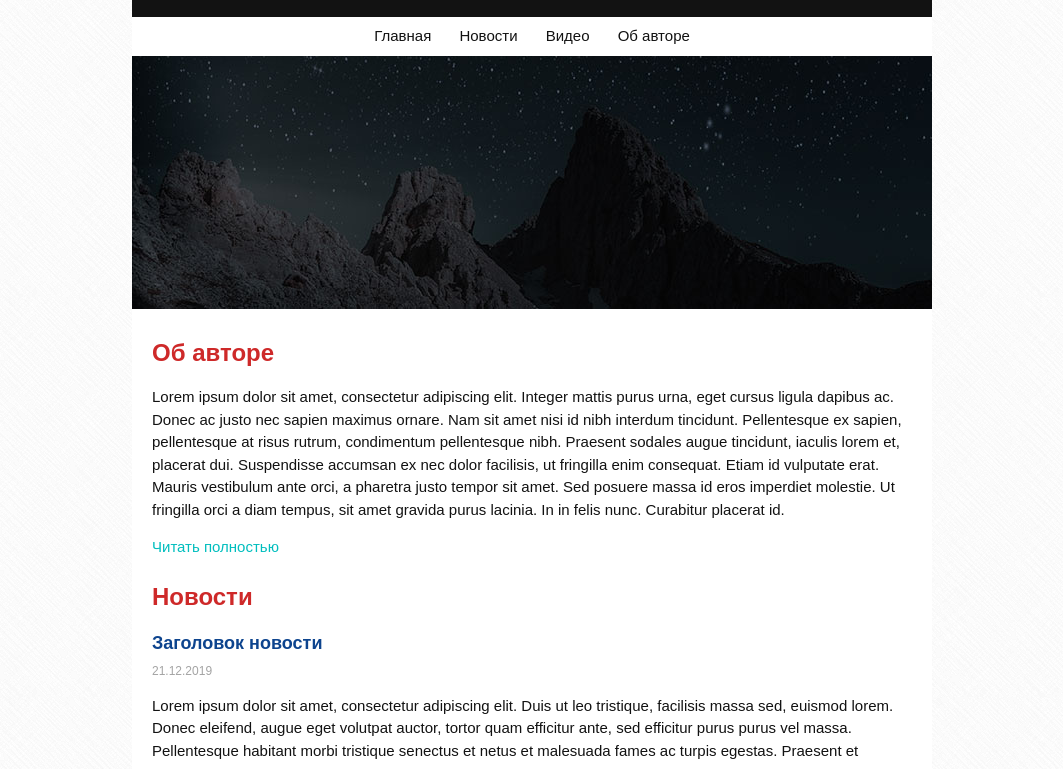
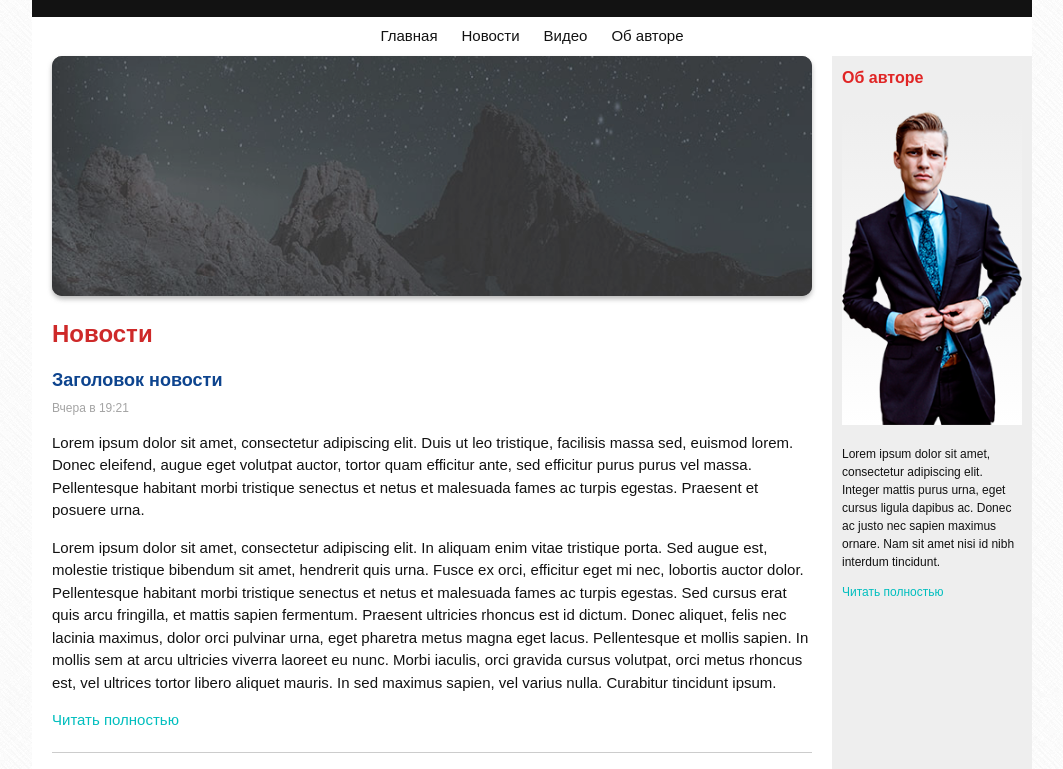
Before and after one commit to iiiRiSH/brainscloud, a plain HTML site: page practice/simple-page/index.html in a window 1280 px wide. Shown: the part 103-872 px from the top of the page, without its empty margins (108-1171 px from the left). Drawn offline with Linux system fonts and the light colour scheme.

Commit message:
Доработка страницы

```diff
--- a/practice/simple-page/index.html
+++ b/practice/simple-page/index.html
@@ -11,37 +11,25 @@
 <body>
 
     <div class="page">
-        <div class="header">
+        <header class="header">
             <h1 class="header-title">Мой первый сайт</h1>
             <h2 class="header-subtitle">Добро пожаловать!</h2>
-        </div>
+        </header>
 
-        <div class="nav">
+        <nav class="nav">
             <a class="nav-link" href="#">Главная</a>
             <a class="nav-link" href="#">Новости</a>
             <a class="nav-link" href="#">Видео</a>
             <a class="nav-link" href="#">Об авторе</a>
-        </div>
+        </nav>
 
-        <img src="/practice/simple-page/img/intro.jpg" alt="">
-
-        <div class="content">
-            <h3 class="content-title">Об авторе</h3>
-            <div class="content-text">
-                <p>Lorem ipsum dolor sit amet, consectetur adipiscing elit. Integer mattis purus urna, eget cursus
-                    ligula dapibus ac. Donec ac justo nec sapien maximus ornare. Nam sit amet nisi id nibh interdum
-                    tincidunt. Pellentesque ex sapien, pellentesque at risus rutrum, condimentum pellentesque nibh.
-                    Praesent sodales augue tincidunt, iaculis lorem et, placerat dui. Suspendisse accumsan ex nec dolor
-                    facilisis, ut fringilla enim consequat. Etiam id vulputate erat. Mauris vestibulum ante orci, a
-                    pharetra justo tempor sit amet. Sed posuere massa id eros imperdiet molestie. Ut fringilla orci a
-                    diam tempus, sit amet gravida purus lacinia. In in felis nunc. Curabitur placerat id.
-                </p>
-                <a class="read-more" href="#">Читать полностью</a>
-            </div>
+        <div class="container">
+            <main class="content">
+                <img class="img intro-img" src="/practice/simple-page/img/intro.jpg" alt="">
                 <h3 class="content-title">Новости</h3>
-            <div class="article">
+                <article class="article">
                     <h4 class="article-title"><a href="#">Заголовок новости</a></h4>
-                <div class="article-date">21.12.2019</div>
+                    <time class="article-date" datetime="21-12-2019 19:21">Вчера в 19:21</time>
                     <div class="article-text">
                         <p>
                             Lorem ipsum dolor sit amet, consectetur adipiscing elit. Duis ut leo tristique, facilisis massa
@@ -60,10 +48,10 @@
                             maximus sapien, vel varius nulla. Curabitur tincidunt ipsum.</p>
                     </div>
                     <a class="read-more" href="#">Читать полностью</a>
-            </div>
-            <div class="article">
+                </article>
+                <article class="article">
                     <h4 class="article-title"><a href="#">Заголовок новости</a></h4>
-                <div class="article-date">21.12.2019</div>
+                    <time class="article-date" datetime="20-12-2019 19:21">Среда в 17:11</time>
                     <div class="article-text">
                         <p>
                             Lorem ipsum dolor sit amet, consectetur adipiscing elit. Duis ut leo tristique, facilisis massa
@@ -76,9 +64,23 @@
                             sapien fermentum.</p>
                     </div>
                     <a class="read-more" href="#">Читать полностью</a>
+                </article>
+            </main>
+
+            <aside class="sidebar">
+                <h3 class="sidebar-title">Об авторе</h3>
+                <img class="img sidebar-img" src="/practice/simple-page/img/man.png" alt="">
+                <div class="sidebar-text">
+                    <p>Lorem ipsum dolor sit amet, consectetur adipiscing elit. Integer mattis purus urna, eget cursus
+                        ligula dapibus ac. Donec ac justo nec sapien maximus ornare. Nam sit amet nisi id nibh interdum
+                        tincidunt.
+                    </p>
+                    <a class="read-more" href="#">Читать полностью</a>
                 </div>
+            </aside>
         </div>
-        <div class="footer">Сделано мной!</div>
+
+        <footer class="footer">Сделано мной!</footer>
     </div>
 
 </body>
--- a/practice/simple-page/style.css
+++ b/practice/simple-page/style.css
@@ -9,11 +9,32 @@ body {
     background: url("/practice/simple-page/img/bg.png");
 }
 
+*,
+*:before,
+*:after {
+    box-sizing: border-box;
+}
+
+h1, h2, h3, h4, h5, h6 {
+    margin: 0;
+}
+
 .page {
-    width: 800px;
+    width: 1000px;
     margin: 20px auto;
 
     background-color: #fff;
+}
+
+.container {
+    display: flex;
+}
+
+.img {
+    display: block;
+    max-width: 100%;
+    height: auto;
+    margin-bottom: 20px;
 }
 
 
@@ -46,26 +67,43 @@ body {
 /* Nav */
 
 .nav {
+    display: flex;
+    justify-content: center;
     text-align: center;
 }
 
 .nav-link {
-    display: inline-block;
     padding: 8px 12px;
 
     color: #121212;
     text-decoration: none;
+
+    transition: background-color 0.2s linear;
 }
 
 .nav-link:hover {
-    background-color: #eee;
+    background-color: #ababab;
 }
 
 
 /* Content */
 
+.intro-img {
+    border-radius: 10px;
+    box-shadow: 0 3px 5px #a7a7a7;
+    background-color: #222;
+    opacity: 0.8;
+
+    transition: opacity 0.2s linear;
+}
+
+.intro-img:hover {
+    opacity: 1;
+}
+
 .content {
-    padding: 20px;
+    width: 800px;
+    padding: 0 20px;
 }
 
 .content-title {
@@ -86,6 +124,29 @@ body {
 
 .read-more:hover {
     text-decoration: underline;
+}
+
+
+/* Sidebar */
+
+.sidebar {
+    width: 200px;
+    padding: 10px;
+    background-color: #eee;
+}
+
+.sidebar-title {
+    margin-bottom: 20px;
+    font-size: 16px;
+    color: #e02525;
+}
+
+.sidebar-img {
+    background: linear-gradient(to top, #fff, #eee);
+}
+
+.sidebar-text {
+    font-size: 12px;
 }
 
 
@@ -115,6 +176,7 @@ body {
 }
 
 .article-date {
+    display: block;
     font-size: 12px;
     color: #a4a4a4;
 }
```
Also changed, not shown: practice/simple-page/img/man.png (added). Lines whose indentation alone changed are shown as unchanged.
